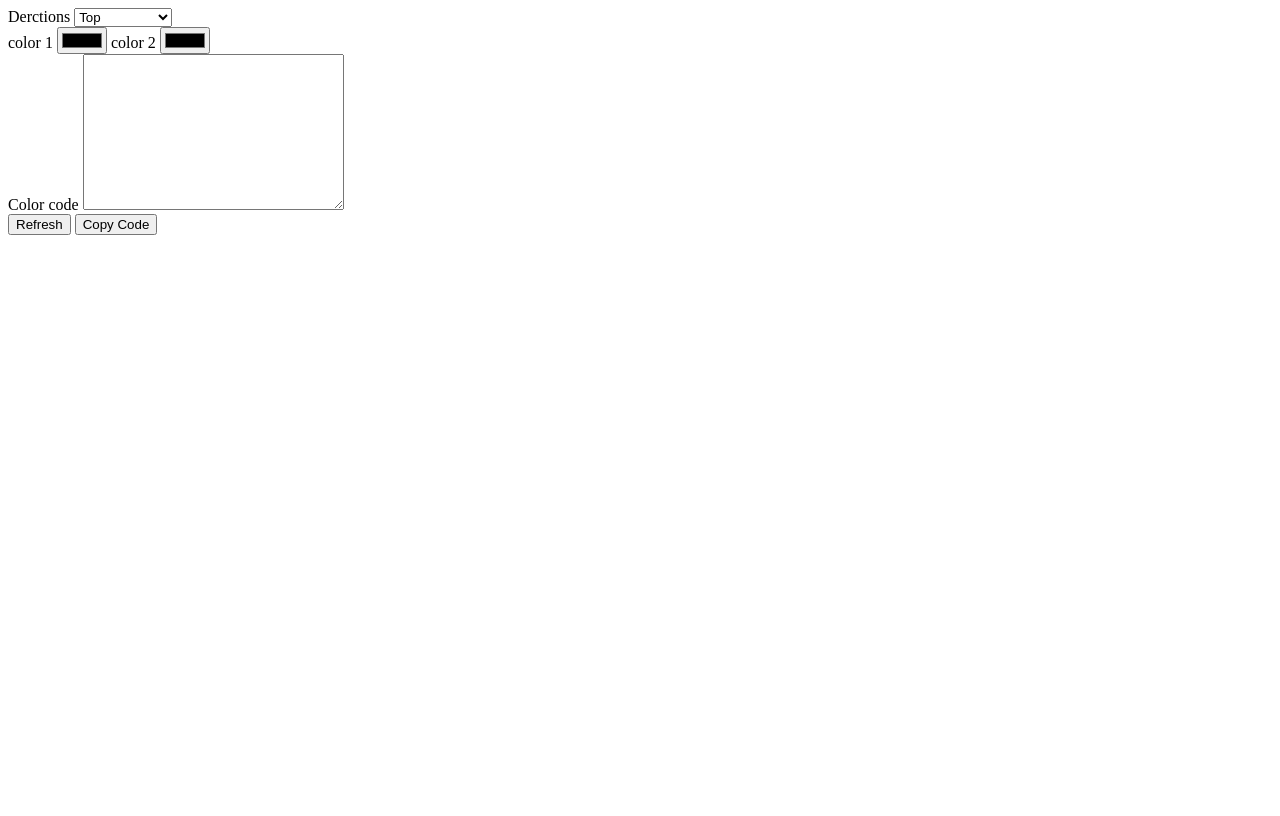
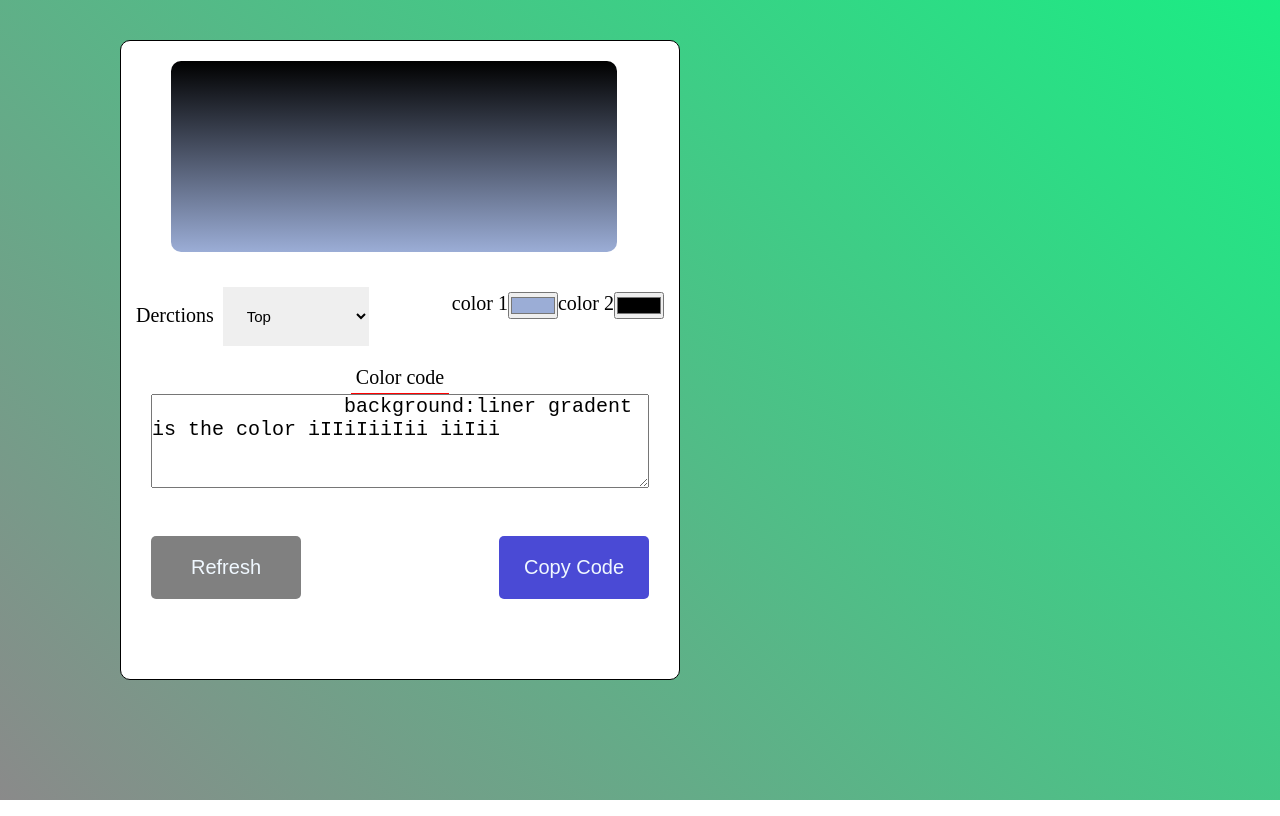
Before and after one commit to AmanKumar-INDIAN/background_chnage, a plain HTML site: page index.html in a window 1280 px wide. Both pictures are taken after a click on the button "Refresh". Drawn offline with Linux system fonts and the light colour scheme.

Commit message:
new_linear-gradient

```diff
--- a/index.html
+++ b/index.html
@@ -6,7 +6,7 @@
     <link rel="stylesheet" href="style.css">
     <title>background change</title>
 </head>
-<body>
+<body id="bo">
     <div class="container">
         <div class="color_container">
 
@@ -27,15 +27,15 @@
             </div>
             <div class="inputs">
                 <label for="color1">color 1</label>
-                <input type="color" id="color1">
-                <label for="color2">color 2</label>
-                <input type="color" id="color2">
+                <input type="color" value="#5665E9" id="color1">
+                <label for="color2"  >color 2</label>
+                <input type="color" value="#A271F8" id="color2">
             </div>
         </div>
         <div class="text_aria">
             <label for="textaria">Color code</label>
-            <textarea name="text" id="textaria" cols="30" rows="10">
-
+            <textarea name="text" id="textaria" rows="4" cols="40">
+                background:liner gradent is the color iIIiIiiIii iiIii
             </textarea>
         </div>
         <div class="btn">
--- a/script.js
+++ b/script.js
@@ -1,12 +1,35 @@
-let input=document.querySelectorAll('input')
-let content=document.querySelector('.content')
-let bodyy=document.getElementById('bodyy')
-function gradinet(){
-    let grad=`linear-gradient(to top left,${input[0].value},${input[1].value})`
-   bodyy.style.background=grad
-   content.innerHTML=`background:linear-gradient(to top left,${input[0].value},${input[1].value})`
+let inn=document.querySelectorAll('input');
+let opt=document.getElementById('der')
+let texta=document.getElementById('textaria')
+let container=document.querySelector('.color_container')
+let refr=document.getElementById('Refresh')
+let bo=document.getElementById('bo')
+function leng(randoom){
+    if(randoom){
+       inn[0].value=rencol()
+       inn[1].value=rencol()
+    let gen=` linear-gradient(${opt.value}, ${inn[0].value}, ${inn[1].value})`
+        console.log(rencol())
+        container.style.background=gen
 
+
+    }
+    else{
+        let gen=` linear-gradient(${opt.value}, ${inn[0].value}, ${inn[1].value})`
+        container.style.background=gen
+        texta.value=`background:${gen}`
+    }
+    //let gen=` linear-gradient(${opt.value}, ${inn[0].value}, ${inn[1].value})`
+    //container.style.background=gen
+   // texta.value=`background:${gen}`
 }
-input.forEach(input=>{
-input.addEventListener('input',gradinet)
+inn.forEach(inp=>{
+    inp.addEventListener('input',leng)
 })
+function rencol(){
+    let renc=Math.floor(Math.random()*0xffffff).toString(16)
+    return `#${renc}`
+}
+
+opt.addEventListener("change",leng)
+refr.addEventListener('click',()=>{leng(true)})
--- a/style.css
+++ b/style.css
@@ -1,10 +1,92 @@
-.input_container{
-    display: flex;
-    justify-content: center;
-    align-items: center;
-
+*{
+  margin: 0;
+  padding: 0;
+  box-sizing: border-box;
 }
 body{
   height: 100vh;
   width: 100vh;
+  display: flex;
+  justify-content: center;
+  text-align: center;
+background: linear-gradient(45deg,rgb(138, 138, 138) ,rgb(26, 237, 132));
 }
+.container{ border-radius: 10px;
+ background-color: white;
+  margin: 40px;
+   height: 80%;
+   width: 70%;
+   border: 1px solid black;
+
+}
+.color_container{
+  width: 80%;
+  height: 30%;
+  padding: 20px;
+  margin: 20px 50px;
+  background-color: aquamarine;
+  border-radius: 10px;
+}
+.op{
+  display: flex;
+   justify-content: space-between;
+   margin: 5px;
+   padding: 10px;
+}
+#der{
+  border: none;
+  padding: 20px;
+  font-size: 15px;
+  margin: 5px;
+}
+.options label{
+  font-size: 20px;
+  font-weight: 300;
+}
+.inputs{
+  display: flex;
+  margin-top: 10px;
+}
+.inputs label{
+  font-size: 20px;
+}
+.text_aria{
+  margin-top: 5px;
+  width: 100%;
+  height: 130px;
+}
+.text_aria textarea{
+  margin-top: 5px;
+  font-size: 20px;
+}
+.text_aria label{
+    border-bottom: 10px solid red;
+    margin-bottom: 2px;
+  padding: 5px;
+  font-size: 20px;
+}
+.btn{
+  display: flex;
+  justify-content: space-between;
+  margin: 20px 20px;
+
+
+}
+.btn button{
+  font-size: 20px;
+  margin: 20px 10px; padding: 20px;
+  outline: none;
+  border: none;
+  cursor: pointer;
+  width: 150px;
+}
+#Refresh{
+  background-color: gray;
+  border-radius: 5px;
+  color: aliceblue;
+}
+#copy{
+  background-color: rgb(74, 74, 213);
+  color: aliceblue;
+  border-radius: 5px;
+}
```
